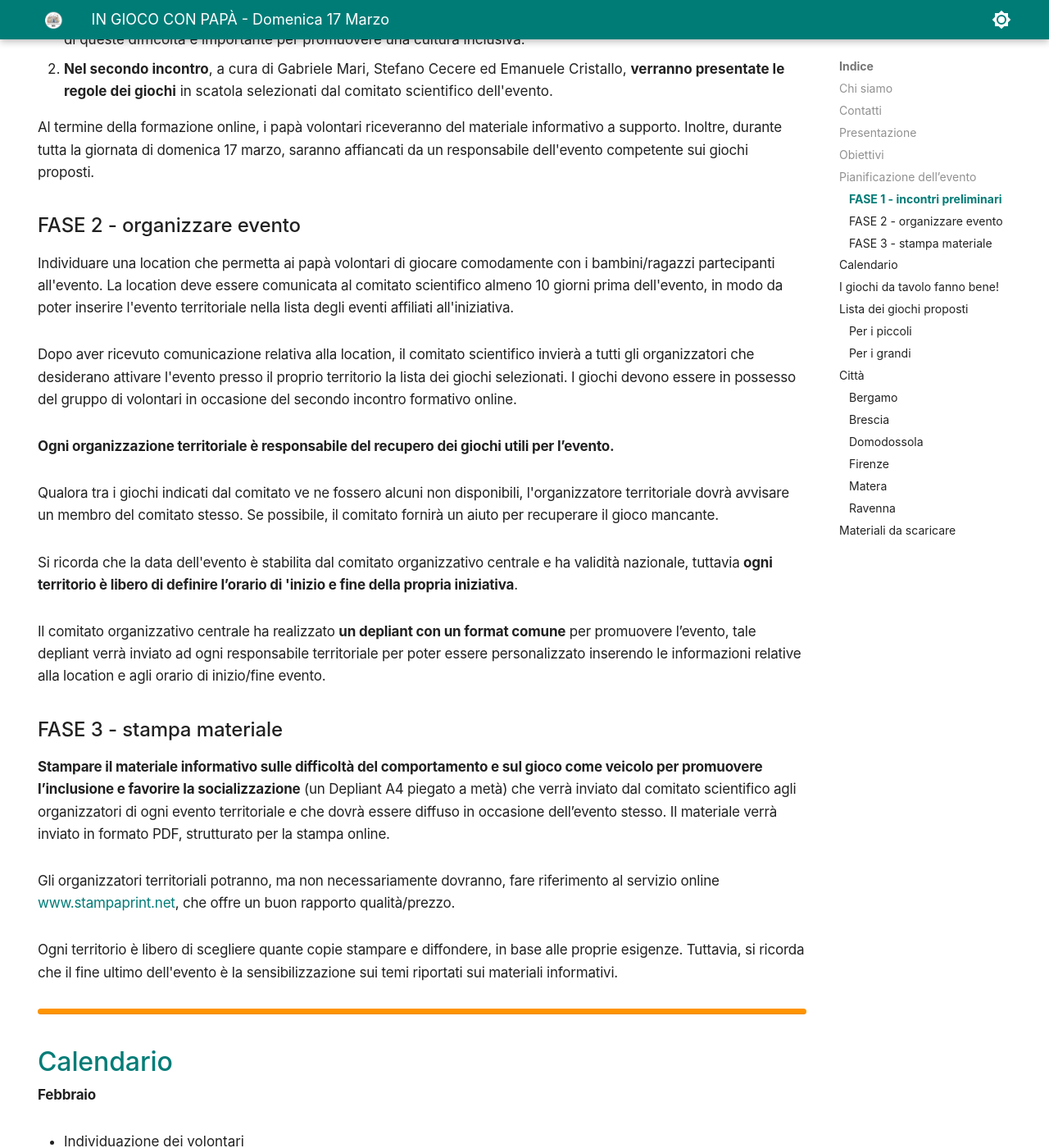
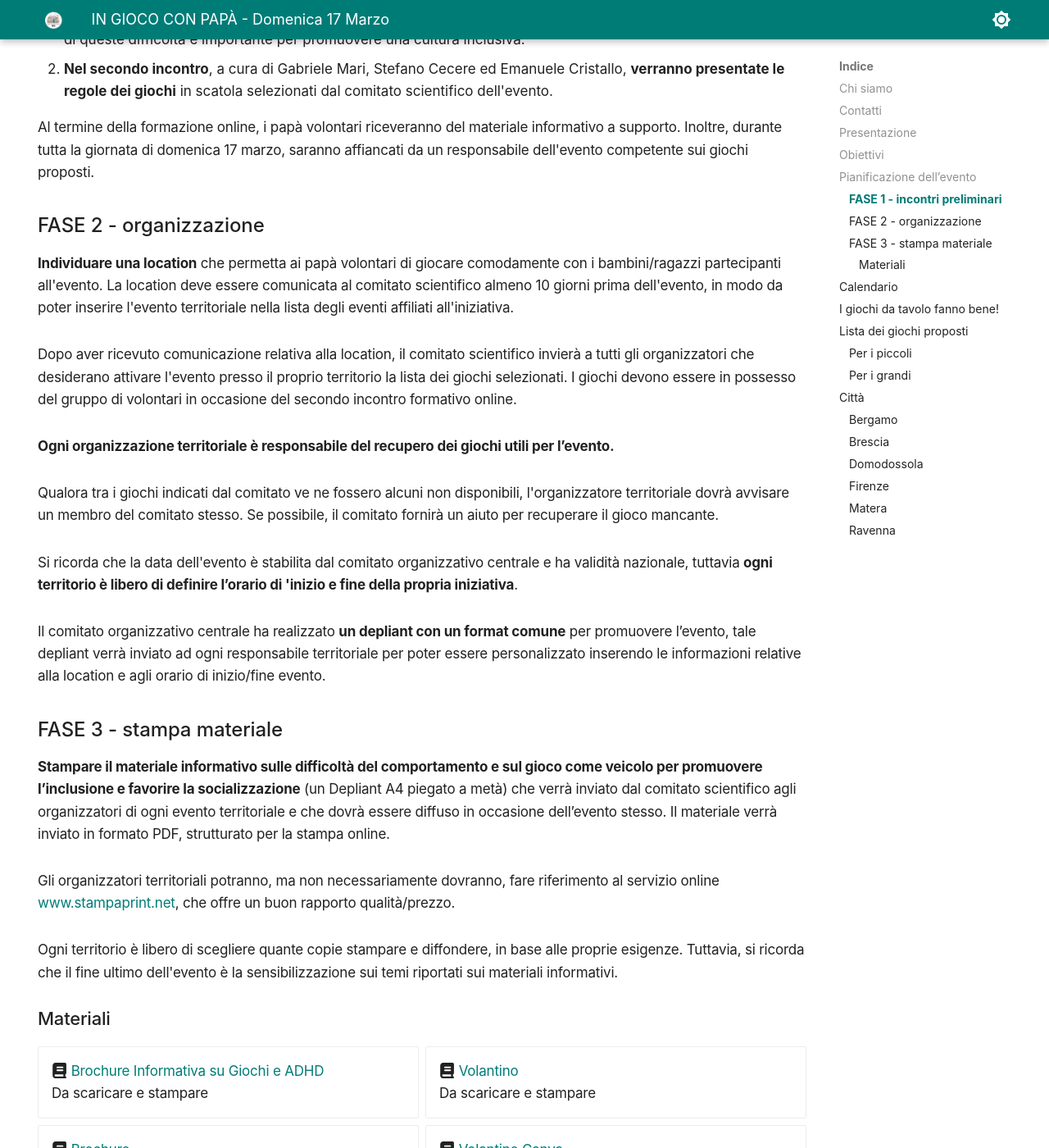
Before and after one commit to ingiococonpapa/ingiococonpapa.github.io, an MkDocs documentation site: the page built from docs/index.md, in a window 1280 px wide and 1400 px high, scrolled down 2440 px. Shown: the whole window at 82% size. Built offline with MkDocs 1.6.1 and Material for MkDocs 9.7.7, drawn with Linux system fonts in a browser that asks for light colours; some of the changed text lies outside the part shown.

Commit message:
brochure

```diff
--- a/docs/index.md
+++ b/docs/index.md
@@ -56,9 +56,9 @@ I papà volontari verranno invitati a partecipare a due brevi incontri formativi
 
 Al termine della formazione online, i papà volontari riceveranno del materiale informativo a supporto. Inoltre, durante tutta la giornata di domenica 17 marzo, saranno affiancati da un responsabile dell'evento competente sui giochi proposti.
 
-### FASE 2 - organizzare evento
+### FASE 2 - organizzazione
 
-Individuare una location che permetta ai papà volontari di giocare comodamente con i bambini/ragazzi partecipanti all'evento. La location deve essere comunicata al comitato scientifico almeno 10 giorni prima dell'evento, in modo da poter inserire l'evento territoriale nella lista degli eventi affiliati all'iniziativa.
+**Individuare una location** che permetta ai papà volontari di giocare comodamente con i bambini/ragazzi partecipanti all'evento. La location deve essere comunicata al comitato scientifico almeno 10 giorni prima dell'evento, in modo da poter inserire l'evento territoriale nella lista degli eventi affiliati all'iniziativa.
 
 Dopo aver ricevuto comunicazione relativa alla location, il comitato scientifico invierà a tutti gli organizzatori che desiderano attivare l'evento presso il proprio territorio la lista dei giochi selezionati. I giochi devono essere in possesso del gruppo di volontari in occasione del secondo incontro formativo online.
 
@@ -78,6 +78,23 @@ Il materiale verrà inviato in formato PDF, strutturato per la stampa online.
 Gli organizzatori territoriali potranno, ma non necessariamente dovranno, fare riferimento al servizio online [www.stampaprint.net](https://www.stampaprint.net), che offre un buon rapporto qualità/prezzo.
 
 Ogni territorio è libero di scegliere quante copie stampare e diffondere, in base alle proprie esigenze. Tuttavia, si ricorda che il fine ultimo dell'evento è la sensibilizzazione sui temi riportati sui materiali informativi.
+
+#### Materiali
+
+<div class="grid cards" markdown>
+
+- :fontawesome-solid-book: [Brochure Informativa su Giochi e ADHD](./assets/pdf/brouchure-giochi-e-adhd.pdf)<br>
+Da scaricare e stampare
+
+- :fontawesome-solid-book: [Volantino](./assets/pdf/volantino-papaingioco-17marzo2024.pdf)<br>
+Da scaricare e stampare
+
+- :fontawesome-solid-book: [Brochure](https://docs.google.com/document/d/1TXcsv-yJk83hm7wxReEv1-4jajmx7DY-D52HlnLGxyE/edit)
+<br>Le linee guida per l'evento
+
+- :fontawesome-solid-book: [Volantino Canva](https://www.canva.com/design/DAF7qEQOsv4/RMtEhlKL-4U2PzKCOhl5Nw/edit)<br> personalizzabile con luogo e orari del proprio evento
+
+</div>
 
 ---
 
@@ -162,18 +179,3 @@ Referente: Emanuele Cristallo
 ### Ravenna
 Presso
 Referente: Gabriele Mari
-
-## Materiali da scaricare
-
-<div class="grid cards" markdown>
-- :fontawesome-solid-book: [Brochure](https://docs.google.com/document/d/1TXcsv-yJk83hm7wxReEv1-4jajmx7DY-D52HlnLGxyE/edit)
-<br>Le linee guida per l'evento
-
-- :fontawesome-solid-book: [Volantino](./assets/pdf/volantino-papaingioco-17marzo2024.pdf)<br>
-Da scaricare e stampare
-
-- :fontawesome-solid-book: [Volantino Canva](https://www.canva.com/design/DAF7qEQOsv4/RMtEhlKL-4U2PzKCOhl5Nw/edit)<br> personalizzabile con luogo e orari del proprio evento
-
-- :fontawesome-solid-envelope: [Form di contatto](https://forms.gle/jHMDSRyyoLyGsMvv7)
-
-</div>
```
Also changed, not shown: 1 other file.
